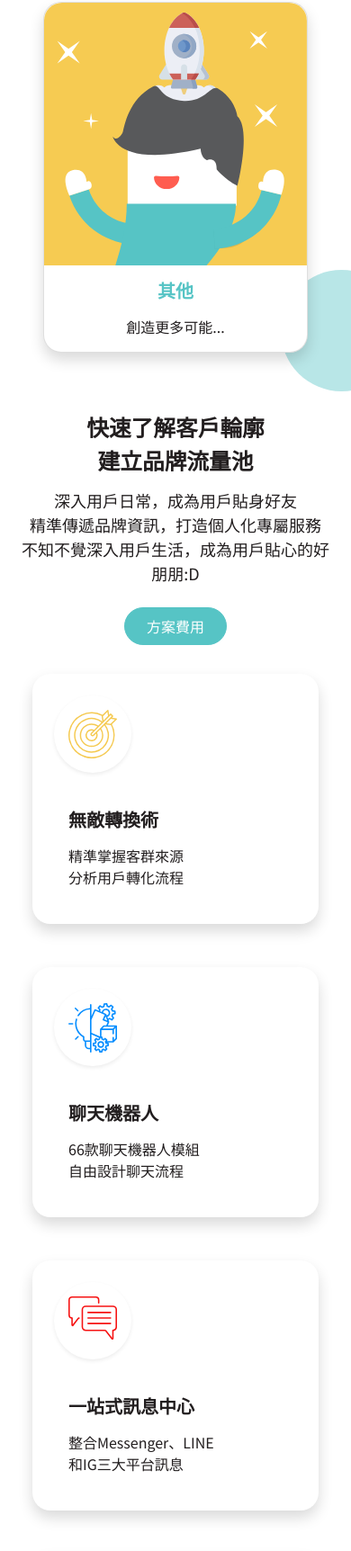
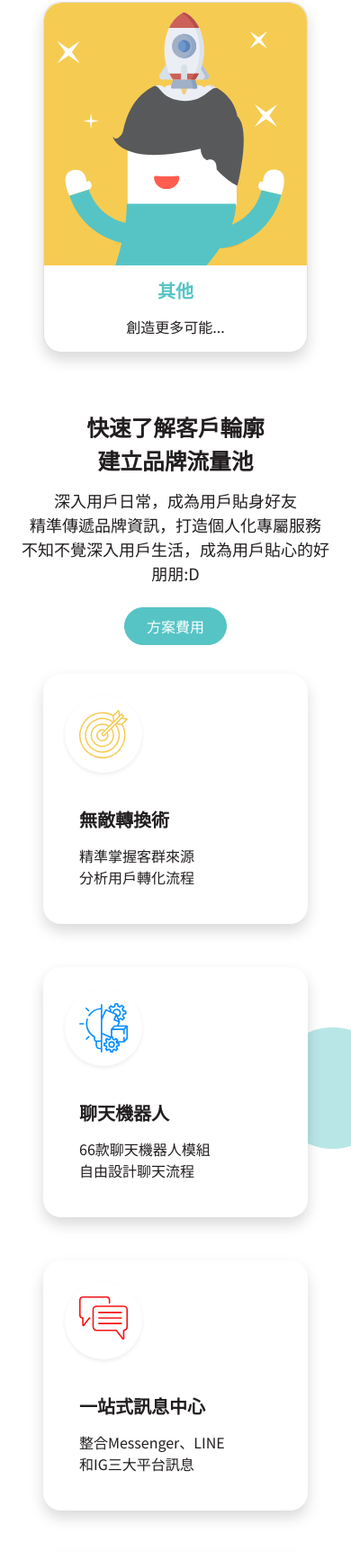
Before and after one commit to ZeoXer/ZeoXer.github.io, a plain HTML site: page chatTalker/index.html in a window 390 px wide. Shown: the part 3078-4802 px from the top of the page at 90% size. Drawn offline with nearby package versions, Linux system fonts and the light colour scheme.

Commit message:
20220606

```diff
--- a/chatTalker/index.html
+++ b/chatTalker/index.html
@@ -30,6 +30,9 @@
     ></div>
     <div
       class="bg-ball-2 d-none d-md-block position-absolute w-210 h-317 end-0 top-240vh"
+    ></div>
+    <div
+      class="bg-ball-2 d-block d-md-none position-absolute w-88 h-135 end-0 top-500vh"
     ></div>
     <section class="header mb-100 mb-md-200">
       <div class="container">
@@ -111,9 +114,6 @@
           </ul>
         </div>
         <div class="character-intro text-center mb-100 position-relative">
-          <div
-            class="bg-ball-2 d-block d-md-none position-absolute w-88 h-135 end-0 top-95 translate-X-25"
-          ></div>
           <h2 class="fw-bold mb-3">任何的角色，我都能給</h2>
           <h5 class="mb-5">
             量身打造您想要的專屬服務，幫助您迅速判斷成效，並加快決策
@@ -181,7 +181,7 @@
             class="row flex-column-reverse flex-md-row justify-content-between align-items-center gy-32 gy-md-0"
           >
             <div class="col-md-5">
-              <ul class="row row-cols-1 row-cols-md-2 g-5 list-unstyled">
+              <ul class="row row-cols-1 row-cols-md-2 gy-5 list-unstyled">
                 <li class="col px-5 px-md-4">
                   <div class="card border-0 ps-4 shadow bdrs-20 h-100">
                     <div class="project-img rounded-circle shadow-sm p-3 my-4">
@@ -271,7 +271,7 @@
             class="bg-ball-3 position-absolute w-153 h-153 left-20 top-10 left-n-75"
           ></div>
           <h2 class="fw-bold text-center mb-100">好評如潮</h2>
-          <ul class="row row-cols-1 row-cols-md-3 gx-5 list-unstyled mb-md-4">
+          <ul class="row row-cols-1 row-cols-md-3 list-unstyled mb-md-4">
             <li class="col">
               <div
                 class="card border-0 shadow bdrs-20 pt-5 py-4 position-relative"
--- a/chatTalker/scss/_vars.scss
+++ b/chatTalker/scss/_vars.scss
@@ -29,6 +29,10 @@
 
 .top-240vh {
   top: 240vh;
+}
+
+.top-500vh {
+  top: 500vh;
 }
 
 .top-870 {
```
Also changed, not shown: chatTalker/price.html (+1 -1 lines), chatTalker/css/all.css.
